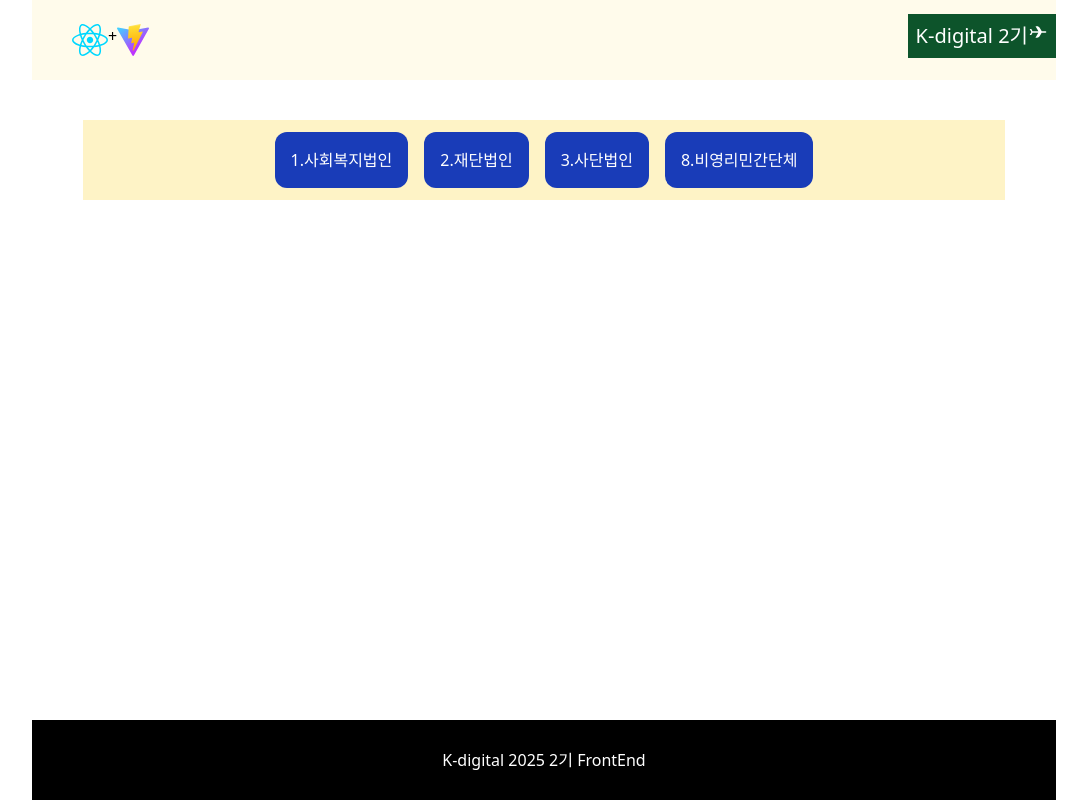
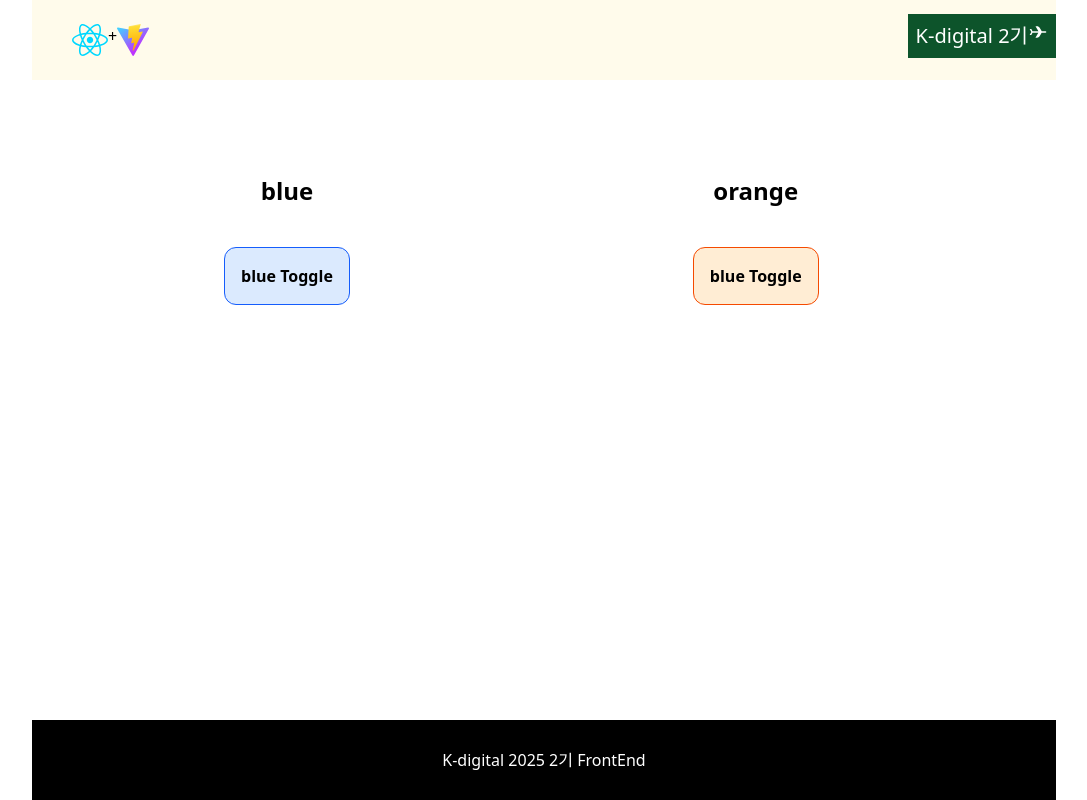
Before and after one commit to pnumin/KDT2025_02_react, a React (Vite) app: page / in a window 1280 px wide. Shown: the whole page, without its empty margins (96-1183 px from the left). Built offline with nearby package versions, Linux system fonts and the light colour scheme.

Commit message:
useState 복습

```diff
--- /dev/null
+++ b/src/07/MyToggle.jsx
@@ -0,0 +1,10 @@
+import MyToggleBox from "./MyToggleBox"
+
+export default function MyToggle() {
+  return (
+    <div className="w-9/10 grid grid-cols-1 lg:grid-cols-2 gap-4">
+      <MyToggleBox color="blue" />
+      <MyToggleBox color="orange"  />
+    </div>
+  )
+}
--- /dev/null
+++ b/src/07/MyToggleBox.jsx
@@ -0,0 +1,27 @@
+import TailButtonLine from "../component/TailButtonLine"
+import { useState } from "react"
+export default function MyToggleBox({color}) {
+  const [flag, setFlag] = useState(false) ;
+  const bg = {
+    'blue' : "bg-blue-400" ,
+    'orange' : "bg-orange-400"
+  }
+  const handleToggle = () => {
+    setFlag(!flag) ;
+  }
+  return (
+    <div className={`w-9/10 h-60
+                    flex flex-col justify-center items-center
+                    ${flag  &&  bg[color]}`}>
+
+       <div className={`font-bold text-2xl
+                      ${flag ? "text-white" : "text-black"}
+                        mb-10`}>
+          {color}
+       </div>
+       <TailButtonLine caption="blue Toggle"
+                        color = {color}
+                        onHandle={handleToggle} />
+    </div>
+  )
+}
--- a/src/App.jsx
+++ b/src/App.jsx
@@ -8,6 +8,7 @@ import MyList from './04/MyList'
 import MyListItem from './04/MyListItem'
 import Lotto from './05/Lotto'
 import FoodMain from './06/FoodMain'
+import MyToggle from './07/MyToggle'
 
 function App() {
 
@@ -27,7 +28,7 @@ function App() {
       <main className="w-full flex-grow
                        overflow-y-auto py-10
                        flex flex-col justify-start items-center">
-        <FoodMain />
+        <MyToggle />
       </main>
       <footer className="w-full min-h-20
                         bg-black text-white
--- /dev/null
+++ b/src/component/TailButtonLine.jsx
@@ -0,0 +1,30 @@
+
+export default function TailButtonLine({caption, color, onHandle}) {
+  const bg = {
+    "blue" : "bg-blue-100",
+    "orange" : "bg-orange-100",
+    "lime" : "bg-lime-100"
+  }
+
+  const bgHover = {
+    "blue" : "hover:bg-blue-600",
+    "orange" : "hover:bg-orange-600",
+    "lime" : "hover:bg-lime-600"
+  }
+
+  const bgBorder = {
+    "blue" : "border-blue-600",
+    "orange" : "border-orange-600",
+    "lime" : "border-lime-600"
+  }
+
+  return (
+    <button className={`mx-2 p-4 rounded-xl text-black font-bold
+                        border ${bgBorder[color]}
+                       hover:cursor-pointer hover:font-bold
+                      ${bg[color]}`}
+            onClick={onHandle}>
+      {caption}
+    </button>
+  )
+}
```
